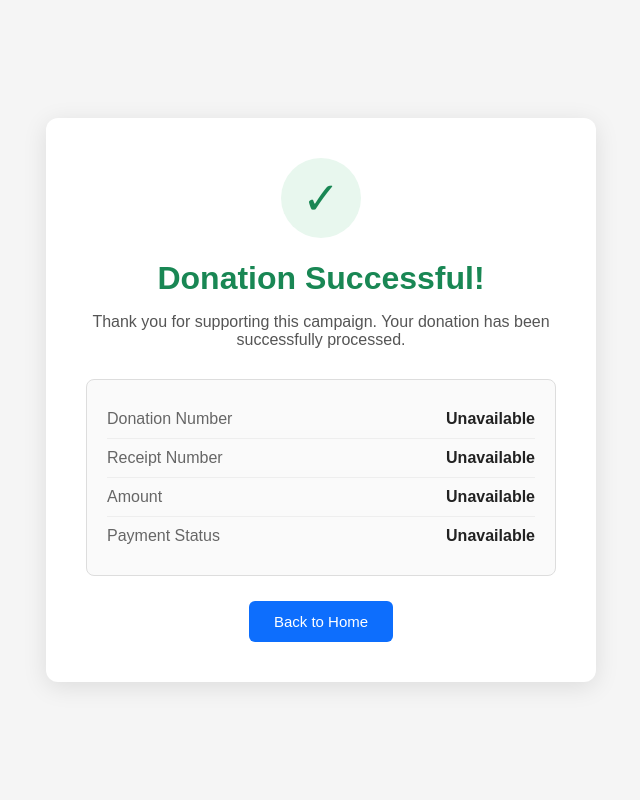
After one commit to needa01/crowdfunding-platform, a Django app: template frontend/templates/payments/donation_success.html in a window 1280 px wide. The commit adds this page. Shown: the whole page, without its empty margins (319-959 px from the left). Run offline with Django 3.2, Linux system fonts and the light colour scheme; the template is opened without the code that fills it, so the values that code supplies are empty.

Commit message:
payment success page

```diff
--- /dev/null
+++ b/frontend/templates/payments/donation_success.html
@@ -0,0 +1,262 @@
+<!doctype html>
+<html lang="en">
+  <head>
+    <meta charset="UTF-8" />
+    <meta name="viewport" content="width=device-width, initial-scale=1.0" />
+
+    <title>Donation Successful</title>
+
+    <style>
+      * {
+        box-sizing: border-box;
+      }
+
+      body {
+        margin: 0;
+        min-height: 100vh;
+        display: flex;
+        justify-content: center;
+        align-items: center;
+
+        font-family: Arial, sans-serif;
+        background: #f5f5f5;
+      }
+
+      .container {
+        width: 90%;
+        max-width: 550px;
+
+        background: white;
+        padding: 40px;
+
+        border-radius: 12px;
+
+        text-align: center;
+
+        box-shadow: 0 5px 25px rgba(0, 0, 0, 0.1);
+      }
+
+      .success-icon {
+        width: 80px;
+        height: 80px;
+
+        margin: 0 auto 20px;
+
+        border-radius: 50%;
+
+        background: #e8f7ee;
+        color: #198754;
+
+        display: flex;
+        align-items: center;
+        justify-content: center;
+
+        font-size: 45px;
+      }
+
+      h1 {
+        margin-bottom: 10px;
+        color: #198754;
+      }
+
+      .message {
+        color: #555;
+        margin-bottom: 30px;
+      }
+
+      .details {
+        text-align: left;
+
+        background: #fafafa;
+
+        border: 1px solid #ddd;
+        border-radius: 8px;
+
+        padding: 20px;
+
+        margin-bottom: 25px;
+      }
+
+      .row {
+        display: flex;
+        justify-content: space-between;
+
+        padding: 10px 0;
+
+        border-bottom: 1px solid #eee;
+      }
+
+      .row:last-child {
+        border-bottom: none;
+      }
+
+      .label {
+        color: #666;
+      }
+
+      .value {
+        font-weight: bold;
+        color: #222;
+      }
+
+      .button {
+        display: inline-block;
+
+        padding: 12px 25px;
+
+        background: #0d6efd;
+        color: white;
+
+        text-decoration: none;
+
+        border-radius: 6px;
+
+        font-size: 15px;
+      }
+
+      .button:hover {
+        background: #0b5ed7;
+      }
+    </style>
+  </head>
+
+  <body>
+    <div class="container">
+      <div class="success-icon">✓</div>
+
+      <h1>Donation Successful!</h1>
+
+      <p class="message">
+        Thank you for supporting this campaign. Your donation has been
+        successfully processed.
+      </p>
+
+      <div class="details">
+        <div class="row">
+          <span class="label">Donation Number</span>
+          <span class="value" id="donationNumber"> Loading... </span>
+        </div>
+
+        <div class="row">
+          <span class="label">Receipt Number</span>
+          <span class="value" id="receiptNumber"> Loading... </span>
+        </div>
+
+        <div class="row">
+          <span class="label">Amount</span>
+          <span class="value" id="amount"> Loading... </span>
+        </div>
+
+        <div class="row">
+          <span class="label">Payment Status</span>
+          <span class="value" id="paymentStatus"> Loading... </span>
+        </div>
+      </div>
+
+      <a href="/frontend/campaigns" class="button"> Back to Home </a>
+    </div>
+    <script>
+      async function loadDonationDetails() {
+        // -----------------------------------------
+        // 1. Get donation_uuid from page URL
+        // -----------------------------------------
+
+        const params = new URLSearchParams(window.location.search);
+
+        const donationUUID = params.get("donation_uuid");
+
+        console.log("Donation UUID:", donationUUID);
+
+        // -----------------------------------------
+        // 2. Validate UUID
+        // -----------------------------------------
+
+        if (!donationUUID) {
+          document.getElementById("donationNumber").innerText = "Unavailable";
+
+          document.getElementById("receiptNumber").innerText = "Unavailable";
+
+          document.getElementById("amount").innerText = "Unavailable";
+
+          document.getElementById("paymentStatus").innerText = "Unavailable";
+
+          return;
+        }
+
+        // -----------------------------------------
+        // 3. Call success API
+        // -----------------------------------------
+
+        try {
+          const response = await fetch(
+            `/api/donations/success/${donationUUID}/`,
+            {
+              method: "GET",
+              headers: {
+                "Content-Type": "application/json",
+              },
+            },
+          );
+
+          const data = await response.json();
+
+          console.log("SUCCESS API RESPONSE:", data);
+
+          // -----------------------------------------
+          // 4. API error
+          // -----------------------------------------
+
+          if (!response.ok || !data.success) {
+            document.getElementById("donationNumber").innerText = "Unavailable";
+
+            document.getElementById("receiptNumber").innerText = "Unavailable";
+
+            document.getElementById("amount").innerText = "Unavailable";
+
+            document.getElementById("paymentStatus").innerText =
+              "Unable to load";
+
+            return;
+          }
+
+          // -----------------------------------------
+          // 5. Get API data
+          // -----------------------------------------
+
+          const donation = data.data;
+
+          // -----------------------------------------
+          // 6. Display data
+          // -----------------------------------------
+
+          document.getElementById("donationNumber").innerText =
+            donation.donation_number;
+
+          document.getElementById("receiptNumber").innerText =
+            donation.receipt_number || "Generating...";
+
+          document.getElementById("amount").innerText = "₹" + donation.amount;
+
+          document.getElementById("paymentStatus").innerText = donation.status;
+        } catch (error) {
+          console.error("SUCCESS API ERROR:", error);
+
+          document.getElementById("donationNumber").innerText =
+            "Unable to load";
+
+          document.getElementById("receiptNumber").innerText = "Unable to load";
+
+          document.getElementById("amount").innerText = "Unable to load";
+
+          document.getElementById("paymentStatus").innerText = "Unable to load";
+        }
+      }
+
+      // -----------------------------------------
+      // Run when page loads
+      // -----------------------------------------
+
+      document.addEventListener("DOMContentLoaded", loadDonationDetails);
+    </script>
+  </body>
+</html>
--- a/frontend/views.py
+++ b/frontend/views.py
@@ -111,6 +111,9 @@ def get_donation_details(request, donation_uuid):
 
 #payment views
 def donation_success_page(request):
+    return render(request, "payments/donation_success.html")
+
+def payment_success_page(request):
     return render(request, "payments/payment_success.html")
 
 #admin views
```
Also changed, not shown: frontend/templates/payments/payment_success.html (+37 -180 lines), frontend/urls.py (+8 -1 lines), payments/views.py (+2 -23 lines).
